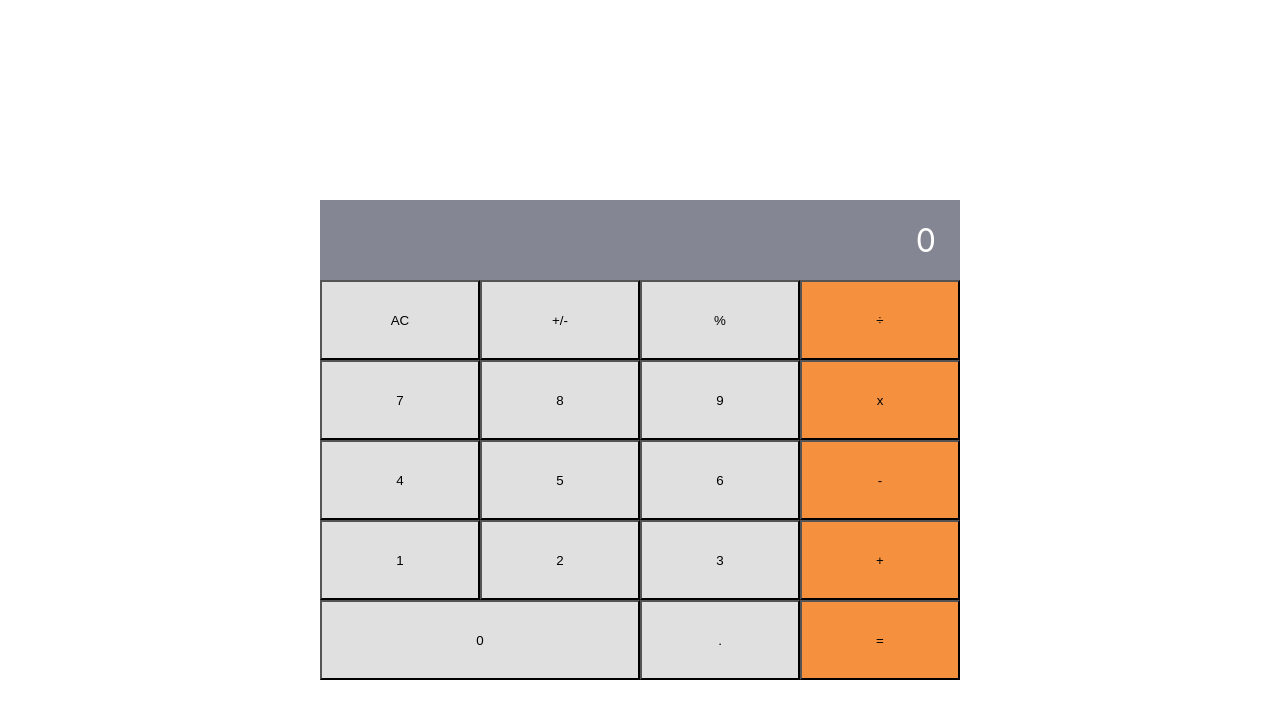
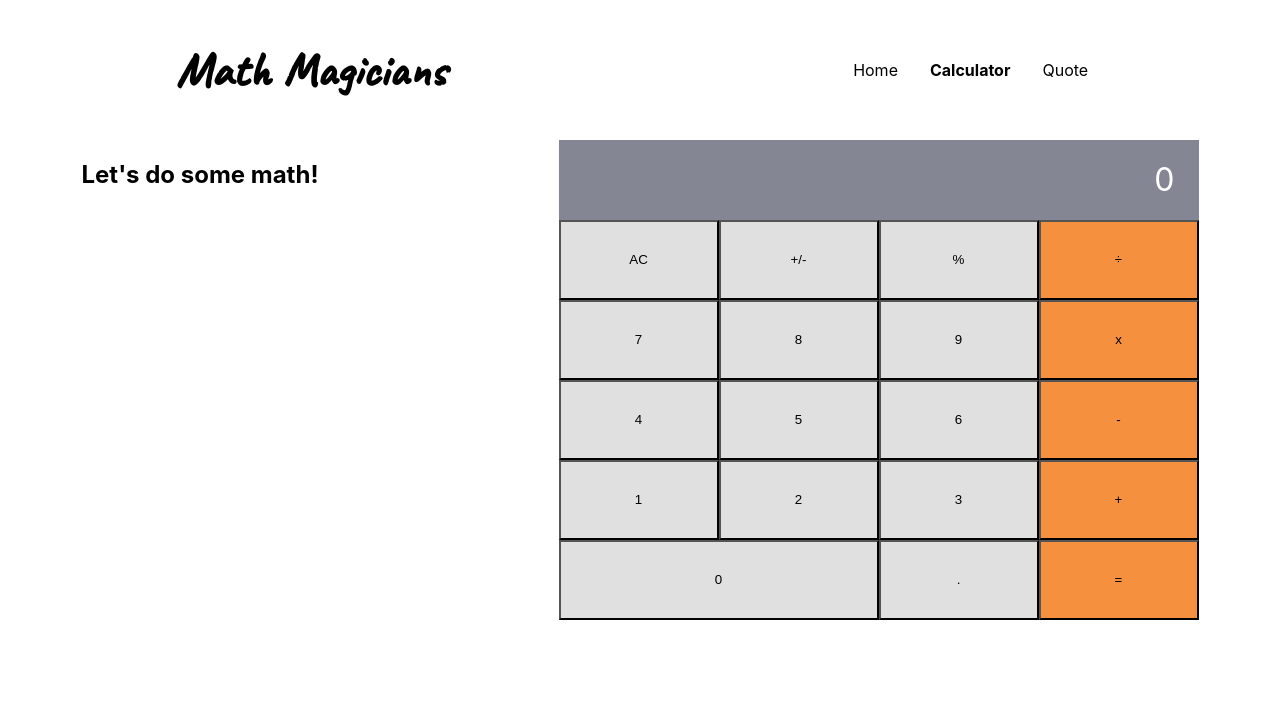
Before and after one commit to enionsouza/math-magicians, a React (Create React App) app: page /#/calculator in a window 1280 px wide. Shown: the top 718 px of the page. Built offline with nearby package versions, Linux system fonts and the light colour scheme.

Commit message:
feat: Add 'Navbar' component with links to each created page, and basic styles

```diff
--- a/src/App.css
+++ b/src/App.css
@@ -9,63 +9,13 @@
 #root {
   height: 100vh;
   display: flex;
-  justify-content: center;
-  align-items: center;
+  flex-direction: column;
 }
 
 .app-container {
   min-width: 400px;
   width: 50vw;
   height: 50vh;
+  justify-self: center;
+  align-self: center;
 }
-
-.display {
-  background-color: var(--display-color);
-  color: white;
-  font-size: 2rem;
-  display: flex;
-  justify-content: flex-end;
-  align-items: center;
-  padding-right: 0.75em;
-}
-
-.util,
-.digit,
-.operator {
-  justify-self: center;
-  width: 100%;
-  display: flex;
-  align-items: center;
-  justify-content: center;
-  cursor: pointer;
-}
-
-.util,
-.digit {
-  background-color: var(--digit-color);
-}
-
-.util:hover,
-.digit:hover {
-  background-color: var(--digit-color-hover);
-}
-
-.operator {
-  background-color: var(--operator-color);
-}
-
-.operator:hover {
-  background-color: var(--operator-color-hover);
-}
-
-.grid {
-  display: grid;
-  grid:
-    "display display display display" 10vh
-    "util-0 util-1 util-2 operator-0" 10vh
-    "digit-0 digit-1 digit-2 operator-1" 10vh
-    "digit-3 digit-4 digit-5 operator-2" 10vh
-    "digit-6 digit-7 digit-8 operator-3" 10vh
-    "digit-9 digit-9 digit-10 operator-4" 10vh
-    / 1fr 1fr 1fr 1fr;
-}
--- a/src/App.js
+++ b/src/App.js
@@ -1,16 +1,40 @@
-/* eslint-disable react/prefer-stateless-function */
 import React from 'react';
+import { Switch, Route } from 'react-router-dom';
 import Calculator from './components/Calculator';
+import Home from './pages/Home';
+import Quote from './pages/Quote';
 import './App.css';
 
-class App extends React.Component {
-  render() {
-    return (
-      <div className="app-container">
-        <Calculator />
-      </div>
-    );
-  }
-}
+const App = () => (
+  <>
+    <Switch>
+      <Route exact path="/">
+        <Home />
+      </Route>
+      <Route exact path="/calculator/">
+        <div
+          style={{
+            display: 'flex',
+            justifyContent: 'center',
+          }}
+        >
+          <h2
+            style={{
+              paddingRight: '10em',
+            }}
+          >
+            Let&apos;s do some math!
+          </h2>
+          <div className="app-container">
+            <Calculator />
+          </div>
+        </div>
+      </Route>
+      <Route path="/quote/">
+        <Quote />
+      </Route>
+    </Switch>
+  </>
+);
 
 export default App;
--- a/src/components/Button.js
+++ b/src/components/Button.js
@@ -10,7 +10,9 @@
   action: PropTypes.func.isRequired,
   label: PropTypes.string.isRequired,
   cssClass: PropTypes.string.isRequired,
-  cssStyle: PropTypes.string.isRequired,
+  cssStyle: PropTypes.shape({
+    gridArea: PropTypes.string,
+  }).isRequired,
 };
 
 export default Button;
--- /dev/null
+++ b/src/components/Calculator.css
@@ -0,0 +1,50 @@
+.display {
+  background-color: var(--display-color);
+  color: white;
+  font-size: 2rem;
+  display: flex;
+  justify-content: flex-end;
+  align-items: center;
+  padding-right: 0.75em;
+}
+
+.util,
+.digit,
+.operator {
+  justify-self: center;
+  width: 100%;
+  display: flex;
+  align-items: center;
+  justify-content: center;
+  cursor: pointer;
+}
+
+.util,
+.digit {
+  background-color: var(--digit-color);
+}
+
+.util:hover,
+.digit:hover {
+  background-color: var(--digit-color-hover);
+}
+
+.operator {
+  background-color: var(--operator-color);
+}
+
+.operator:hover {
+  background-color: var(--operator-color-hover);
+}
+
+.grid {
+  display: grid;
+  grid:
+    "display display display display" 10vh
+    "util-0 util-1 util-2 operator-0" 10vh
+    "digit-0 digit-1 digit-2 operator-1" 10vh
+    "digit-3 digit-4 digit-5 operator-2" 10vh
+    "digit-6 digit-7 digit-8 operator-3" 10vh
+    "digit-9 digit-9 digit-10 operator-4" 10vh
+    / 1fr 1fr 1fr 1fr;
+}
--- a/src/components/Calculator.js
+++ b/src/components/Calculator.js
@@ -1,6 +1,7 @@
 import { useState } from 'react';
 import Button from './Button';
 import calculate from '../logic/calculate';
+import './Calculator.css';
 
 const Calculator = () => {
   const [state, setState] = useState(
@@ -18,7 +19,7 @@
   };
 
   const utilLabels = ['AC', '+/-', '%'];
-  const digitLabels = [7, 8, 9, 4, 5, 6, 1, 2, 3, 0, '.'];
+  const digitLabels = ['7', '8', '9', '4', '5', '6', '1', '2', '3', '0', '.'];
   const operatorLabels = ['÷', 'x', '-', '+', '='];
   const { total, next } = state;
 
--- /dev/null
+++ b/src/components/NavBar.js
@@ -0,0 +1,42 @@
+import { NavLink } from 'react-router-dom';
+
+const NavBar = () => {
+  const links = [
+    {
+      id: 1,
+      path: '/',
+      text: 'Home',
+    },
+    {
+      id: 2,
+      path: '/calculator/',
+      text: 'Calculator',
+    },
+    {
+      id: 3,
+      path: '/quote/',
+      text: 'Quote',
+    },
+  ];
+
+  return (
+    <nav className="nav-menu">
+      <h1 className="nav-title">Math Magicians</h1>
+      <ul className="nav-menu-list">
+        {links.map((link) => (
+          <li key={link.id}>
+            <NavLink
+              to={link.path}
+              activeClassName="active-link"
+              exact
+            >
+              {link.text}
+            </NavLink>
+          </li>
+        ))}
+      </ul>
+    </nav>
+  );
+};
+
+export default NavBar;
--- a/src/index.css
+++ b/src/index.css
@@ -1,3 +1,5 @@
+@import url('https://fonts.googleapis.com/css2?family=Caveat:wght@500&display=swap');
+
 body {
   margin: 0;
   font-family:
@@ -16,12 +18,36 @@
   -moz-osx-font-smoothing: grayscale;
 }
 
-code {
-  font-family:
-    source-code-pro,
-    Menlo,
-    Monaco,
-    Consolas,
-    'Courier New',
-    monospace;
+.nav-menu {
+  display: flex;
+  align-items: center;
+  justify-content: space-around;
 }
+
+.nav-title {
+  font-family: 'Caveat', cursive;
+  font-size: 3em;
+  text-align: center;
+}
+
+.nav-menu-list {
+  display: flex;
+  list-style: none;
+}
+
+.nav-menu-list li {
+  padding: 1em;
+}
+
+.nav-menu-list a {
+  text-decoration: none;
+  color: black;
+}
+
+.nav-menu-list a:hover {
+  text-decoration: underline;
+}
+
+.active-link {
+  font-weight: bold;
+}
--- a/src/index.js
+++ b/src/index.js
@@ -1,11 +1,16 @@
 import React from 'react';
 import ReactDOM from 'react-dom';
+import { HashRouter as Router } from 'react-router-dom';
+import App from './App';
+import NavBar from './components/NavBar';
 import './index.css';
-import App from './App';
 
 ReactDOM.render(
   <React.StrictMode>
-    <App />
+    <Router basename="/">
+      <NavBar />
+      <App />
+    </Router>
   </React.StrictMode>,
   document.getElementById('root'),
 );
```
